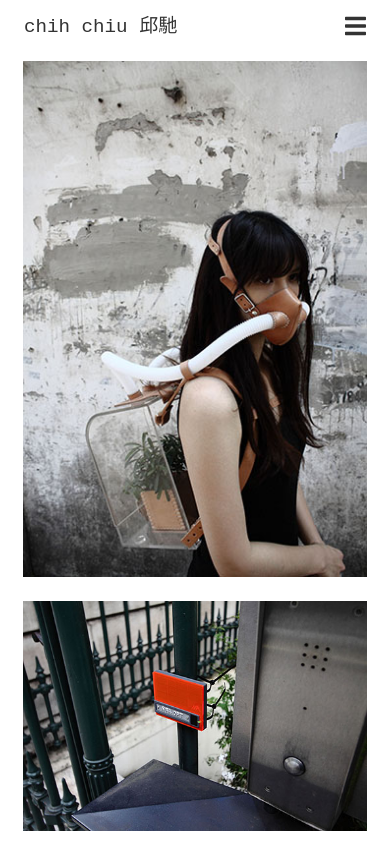
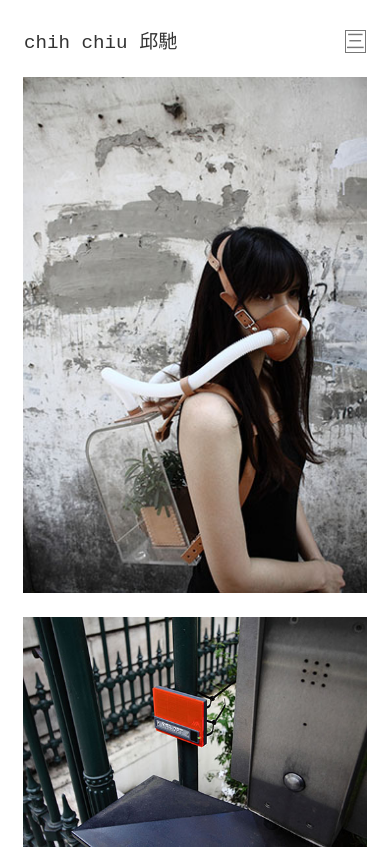
Before and after one commit to chihchiu26/chihchiu26.github.io, a plain HTML site: page index.html in a window 390 px wide. Shown: the top 849 px of the page. Drawn offline with nearby package versions, Linux system fonts and the light colour scheme; grey boxes are pictures that could not be loaded.

Commit message:
last editing

```diff
--- a/index.html
+++ b/index.html
@@ -14,21 +14,23 @@
 <body>
 
     <div class="container-fluid">
-        <div class="row ">
+        <div class="row">
             <div class="col-12 col-lg-3 px-4 py-2 py-lg-3 bg-white sticky-top">
-                <nav class="navbar-nav navbar-light sticky-top ">
+                <nav class="navbar-nav navbar-light sticky-top pt-3 ">
                     <div class="d-flex justify-content-between">
 
                         <a class="nav-link" href="#">chih chiu <span
                                 style="font-family: 'Apple LiSung Light', STHeiti Light">邱馳</span></a>
 
-
+                        <!-- burger 三 -->
+                        <a class="nav-link burger burgermenu pl-5"><span
+                                style="border-style:solid; border-width: 0.01rem; color: #777777; font-family: 'Apple LiSung Light', STHeiti Light">三</span></a></a>
                         <!-- burger icon -->
-
+                        <!--
                         <div class="burger pt-1 pl-5 ">
                             <img src="images/icon-burger-menu.svg" alt="Mobile Menu Icon" style="width: 21px;"
                                 class="burgermenu">
-                        </div>
+                        </div> -->
 
                     </div>
 
@@ -62,7 +64,9 @@
 
 
 
-            <!-- gallery      thumbnail short side: 350px 72dpi  img max:1500px-->
+            <!-- gallery
+                thumbnail short side: 350px 72dpi  (square 400?)
+                img max:1500px-->
 
             <div class="col p-2">
 
@@ -105,8 +109,7 @@
         integrity="sha384-q8i/X+965DzO0rT7abK41JStQIAqVgRVzpbzo5smXKp4YfRvH+8abtTE1Pi6jizo"
         crossorigin="anonymous"></script> -->
 
-    <script src="jquery.js"
-        ></script>
+    <script src="jquery.js"></script>
     <script src="https://cdnjs.cloudflare.com/ajax/libs/popper.js/1.14.3/umd/popper.min.js"
         integrity="sha384-ZMP7rVo3mIykV+2+9J3UJ46jBk0WLaUAdn689aCwoqbBJiSnjAK/l8WvCWPIPm49"
         crossorigin="anonymous"></script>
```
Also changed, not shown: images/self_service_barbershop/JPEG/self_service_barbershop_thumbnail.jpg.
